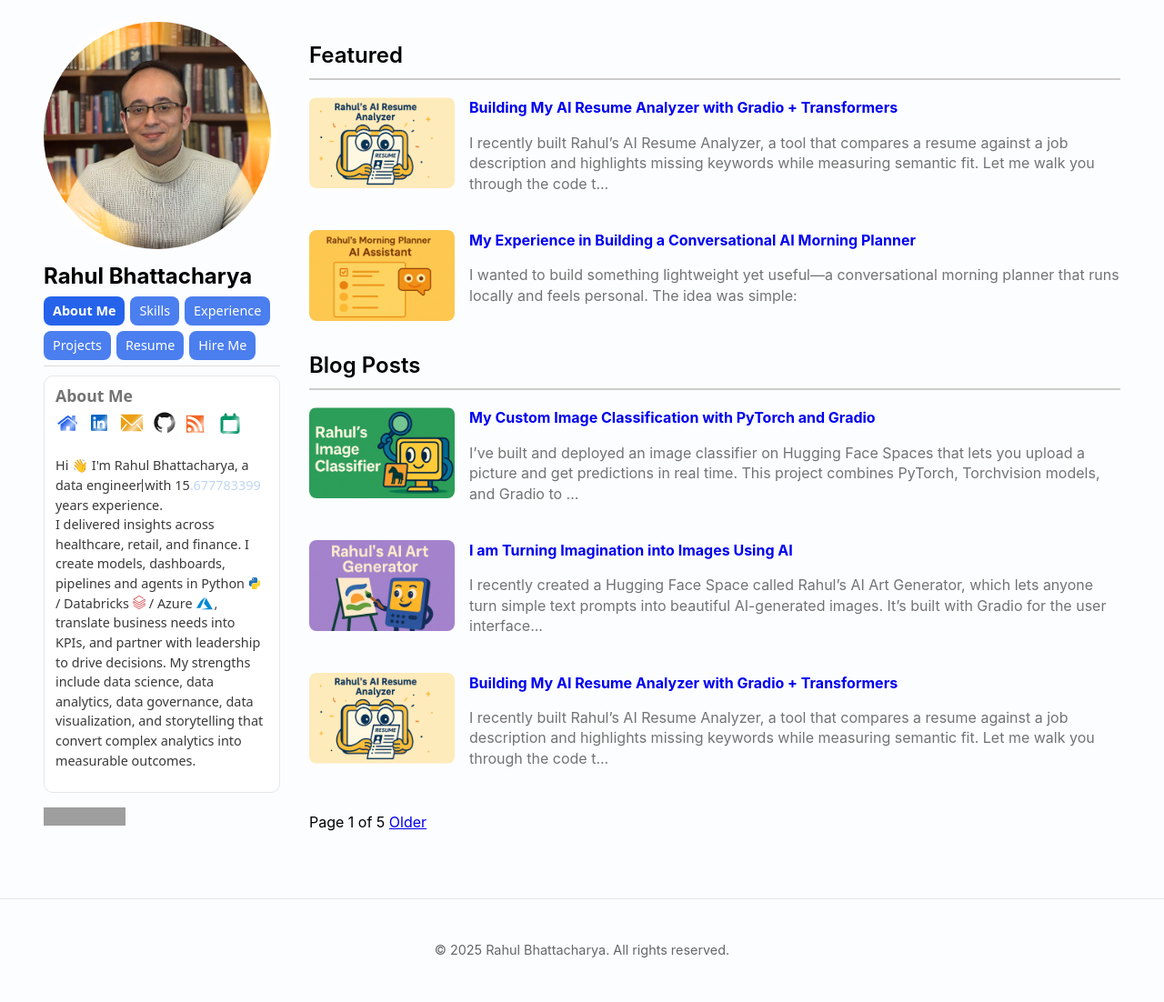
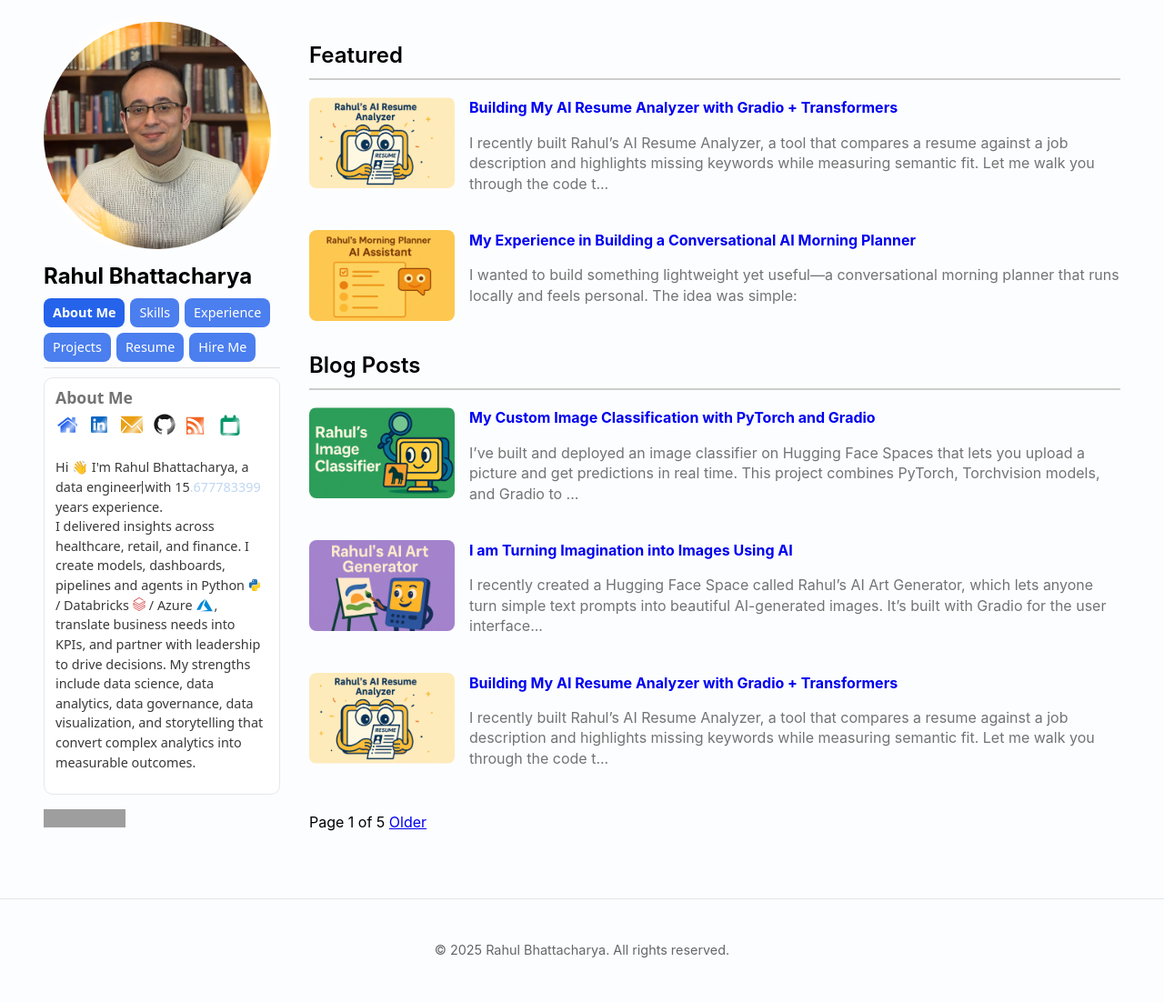
Before and after one commit to RahulBhattacharya1/RahulBhattacharya1.github.io, a Jekyll site: the page built from index.html, in a window 1280 px wide. Shown: the whole page at 91% size. Built offline with Jekyll 4.4.1, drawn with Linux system fonts in a browser that asks for light colours; the list of posts is cut into pages by our own code; grey boxes are pictures that could not be loaded.

Commit message:
Update main.scss

```diff
--- a/assets/css/main.scss
+++ b/assets/css/main.scss
@@ -12,7 +12,7 @@
 }
 
 .sidebar h2{
-  margin: 0 0 8px;
+  margin: 0 0 10px;
   line-height: 1.1;
 }
 
```
